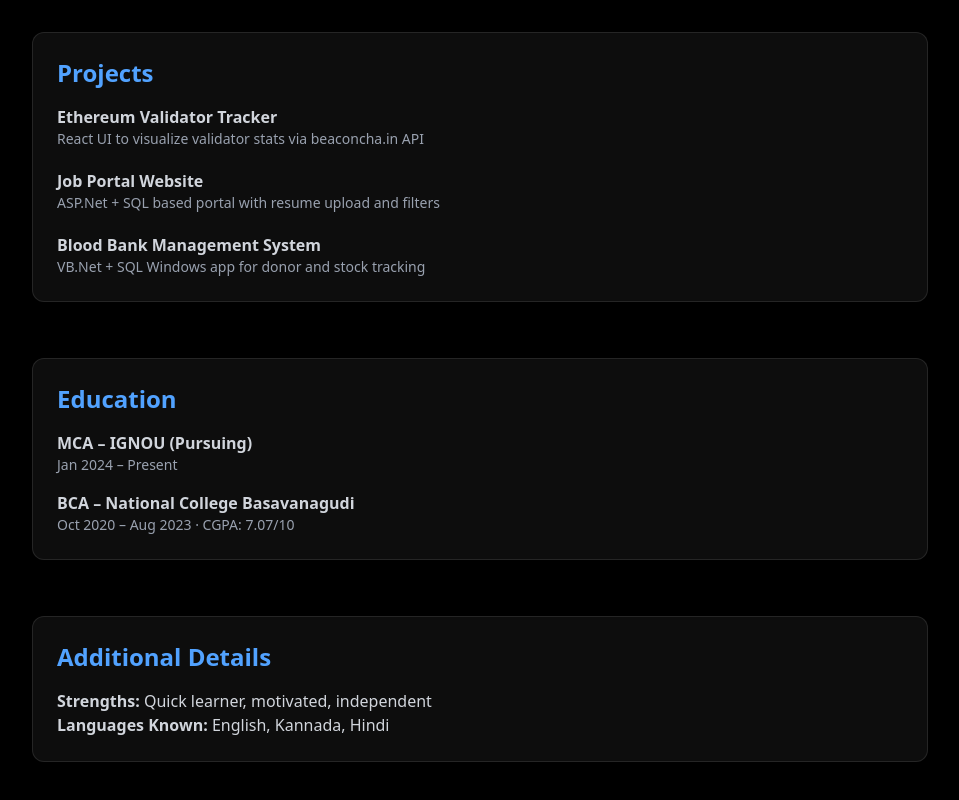
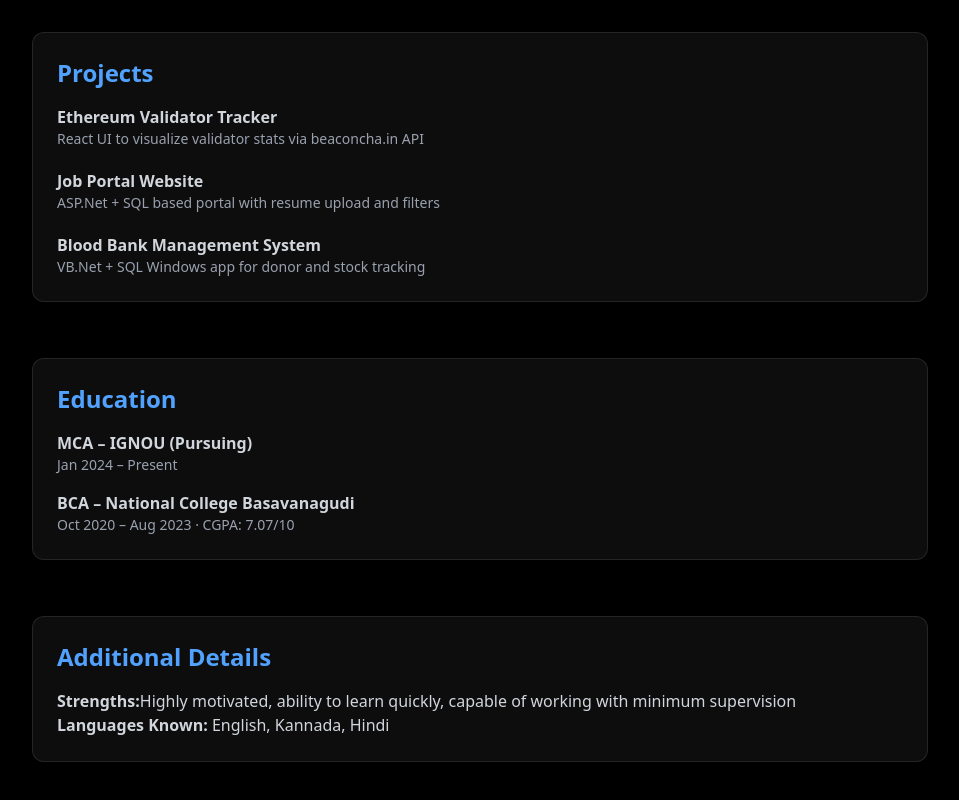
Before and after one commit to Mahendra-MR/portfolio, a Next.js app: page /resume in a window 1280 px wide. Shown: the part 956-1756 px from the top of the page, without its empty margins (160-1119 px from the left). Built offline with nearby package versions, Linux system fonts and the light colour scheme.

Commit message:
updated resume

```diff
--- a/app/resume/page.tsx
+++ b/app/resume/page.tsx
@@ -100,7 +100,7 @@ export default function ResumePage() {
                   <FadeInSection>
                       <h2 className="text-2xl font-semibold text-blue-400 mb-4">Additional Details</h2>
                       <div className="text-base text-gray-300">
-                          <p><strong>Strengths:</strong> Quick learner, motivated, independent</p>
+                          <p><strong>Strengths:</strong>Highly motivated, ability to learn quickly, capable of working with minimum supervision</p>
                           <p><strong>Languages Known:</strong> English, Kannada, Hindi</p>
                       </div>
                   </FadeInSection>
```
